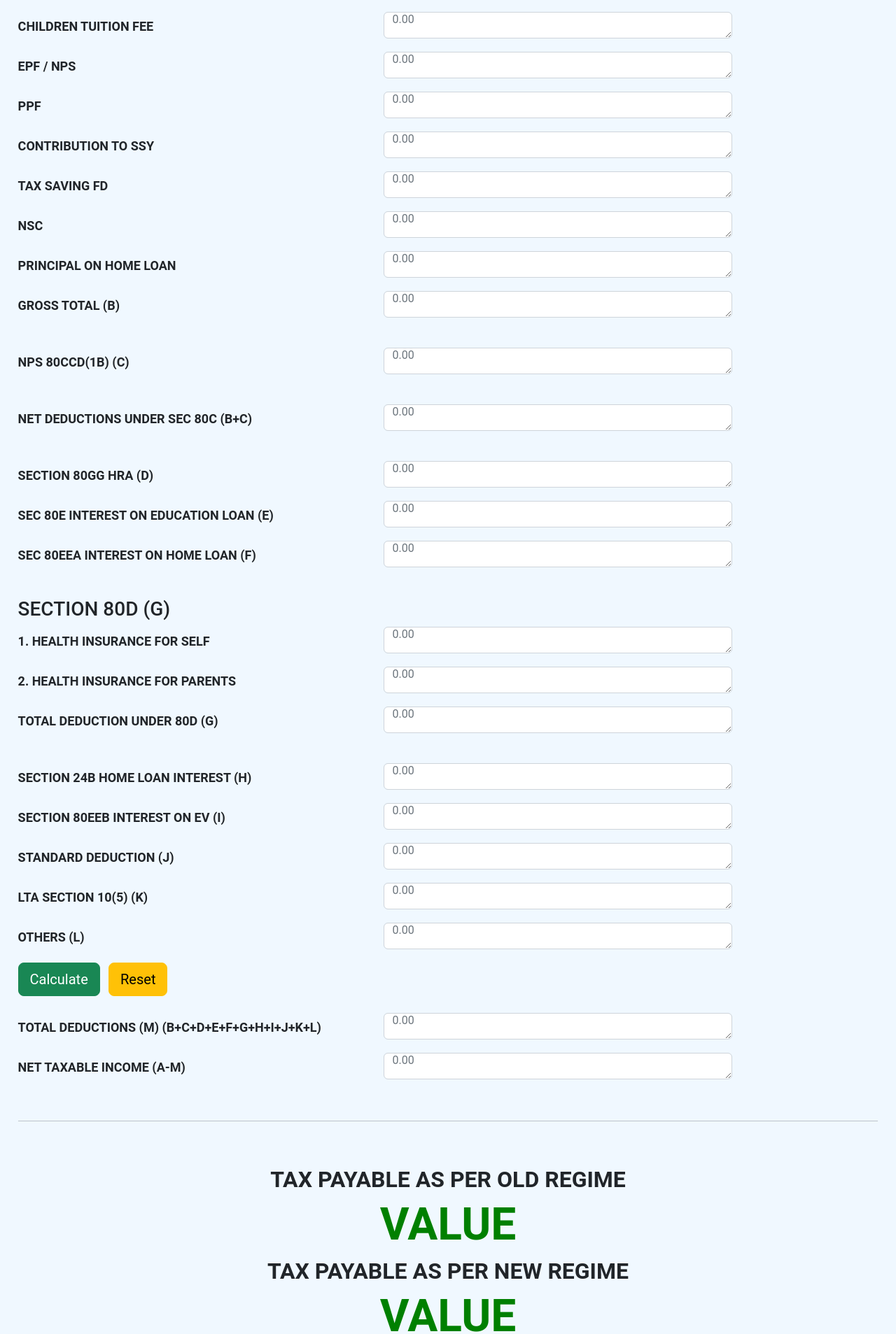
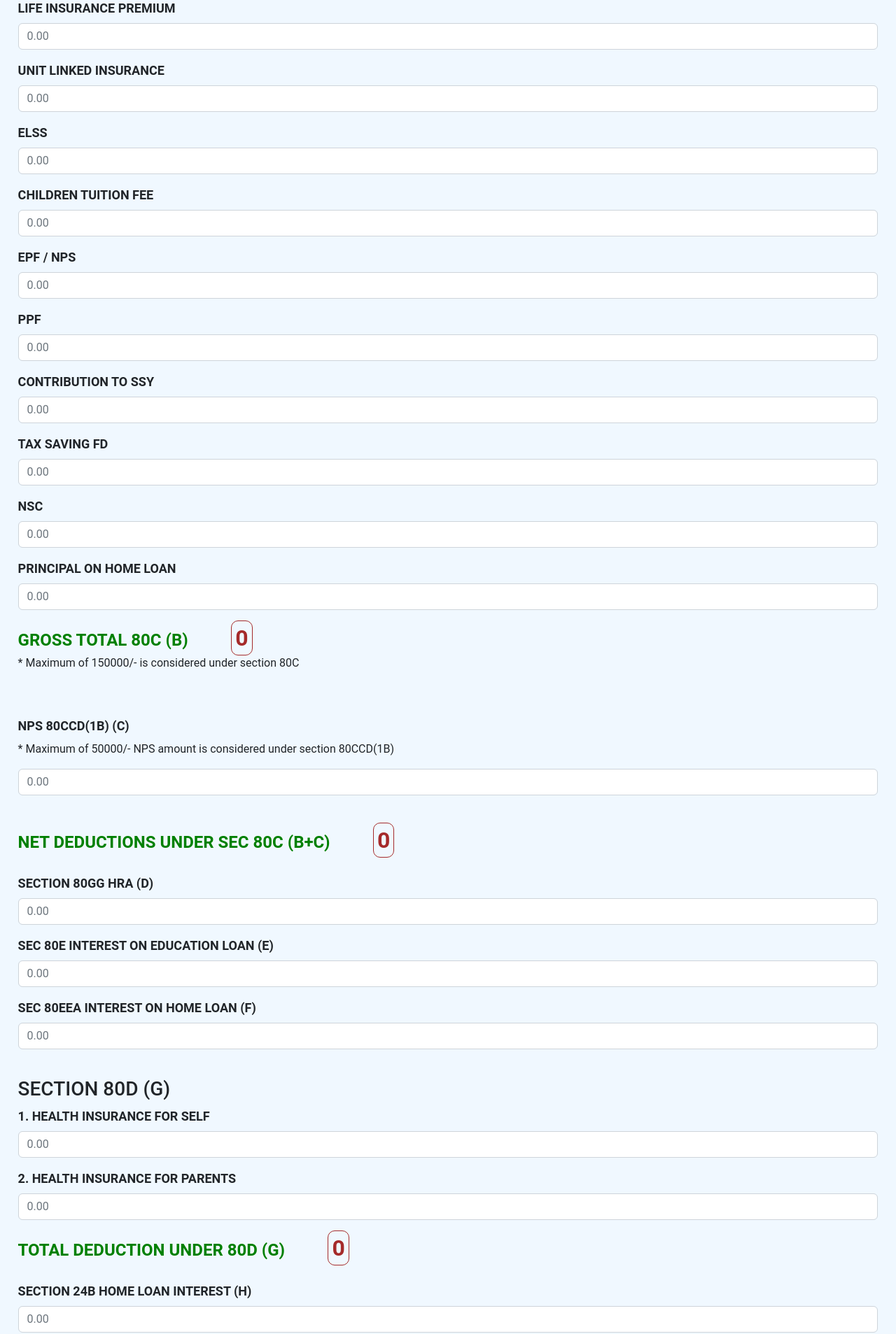
Before and after one commit to santhuvollala-js/income-tax-calculator-2023, a React (Create React App) app: page / in a window 1280 px wide. Shown: the part 855-2762 px from the top of the page at 70% size. Built offline with nearby package versions, Linux system fonts and the light colour scheme.

Commit message:
Completed calculations till sections B and C

```diff
--- a/src/App.css
+++ b/src/App.css
@@ -1,38 +1,15 @@
-.App {
-  text-align: center;
+.resultKey {
+  font-size: x-large;
+  font-weight: bolder;
+  color: green;
 }
 
-.App-logo {
-  height: 40vmin;
-  pointer-events: none;
+.resultValue {
+  font-size: xx-large;
+  font-weight: bolder;
+  color: brown;
+  margin-left: 5%;
+  padding: 5px;
+  border: 1px solid brown;
+  border-radius: 10px;
 }
-
-@media (prefers-reduced-motion: no-preference) {
-  .App-logo {
-    animation: App-logo-spin infinite 20s linear;
-  }
-}
-
-.App-header {
-  background-color: #282c34;
-  min-height: 100vh;
-  display: flex;
-  flex-direction: column;
-  align-items: center;
-  justify-content: center;
-  font-size: calc(10px + 2vmin);
-  color: white;
-}
-
-.App-link {
-  color: #61dafb;
-}
-
-@keyframes App-logo-spin {
-  from {
-    transform: rotate(0deg);
-  }
-  to {
-    transform: rotate(360deg);
-  }
-}
--- a/src/components/HomePage/HomePage.tsx
+++ b/src/components/HomePage/HomePage.tsx
@@ -7,8 +7,8 @@ const HomePage: FC<HomePageProps> = () => (
   <div className={styles.HomePage} data-testid="HomePage">
     <h1>IncomeTax Calculator - 2023</h1>
     <h3>
-      As there are slight changes in Income Tax NEW regime in India Budget 2023, this tool helps you to calculate your income tax based on your investments
-      and choose OLD vs NEW tax regimes.
+      As there are slight changes in Income Tax NEW regime in India Budget 2023, this tool calculates your income tax based on your investments
+      and helps you choose between OLD vs NEW tax regimes.
     </h3>
   </div>
 );
--- a/src/components/InputForm/InputForm.tsx
+++ b/src/components/InputForm/InputForm.tsx
@@ -1,80 +1,234 @@
-import React, { FC } from "react";
+import React, { FC, useState } from "react";
 import styles from "./InputForm.module.scss";
-import { Form, Button } from "reactstrap";
-import InputFormGroup from "../InputFormGroup/InputFormGroup";
+import { Form, Button, FormGroup, Label, Input } from "reactstrap";
 
 interface InputFormProps {}
 
-const InputForm: FC<InputFormProps> = () => (
+const InputForm: FC<InputFormProps> = () => {
+  const [data, setData] = useState({
+    name: "",
+    age: "",
+    parentsAge: "",
+    totalIncome: "",
+    lic: "",
+    uli: "",
+    elss: "",
+    tuition: "",
+    epf: "",
+    ppf: "",
+    ssy: "",
+    fd: "",
+    nsc: "",
+    pHomeLoan: "",
+    nps: "",
+    hra: "",
+    edu: "",
+    iHomeLoan: "",
+    sIns: "",
+    pIns: "",
+    iHomeLoan24B: "",
+    ev: "",
+    sDed: "",
+    lta: "",
+    others: ""
+  });
+
+  const { name, age, parentsAge, totalIncome, lic,
+    uli, elss, tuition, epf, ppf, ssy, fd, nsc, pHomeLoan,
+    nps, hra, edu, iHomeLoan, sIns, pIns, iHomeLoan24B, ev, sDed, lta, others } = data;
+
+  // const grossTotalB = 0;
+  // const total80C = 0;
+  // const total80D = 0;
+  // const totalDed = 0;
+  // const netTaxableIncome = 0;
+  // const oldRegimeTaxAmount = 0;
+  // const newRegimeTaxAmount = 0;
+
+  const [grossTotalB, setGrossTotalB]               = useState(0);
+  const [total80C, setTotal80C]                     = useState(0);
+  const [total80D, setTotal80D]                     = useState(0);
+  const [totalDed, setTotalDed]                     = useState(0);
+  const [netTaxableIncome, setNetTaxableIncome]     = useState(0);
+  const [oldRegimeTaxAmount, setOldRegimeTaxAmount] = useState(0);
+  const [newRegimeTaxAmount, setNewRegimeTaxAmount] = useState(0);
+
+  const handleInputChange = (event: React.ChangeEvent<HTMLInputElement>) => {
+    setData({...data, [event.target.name]:[event.target.value]});
+  }
+
+  const handleFinalSubmit = (e: React.FormEvent<HTMLFormElement>) => {
+    e.preventDefault();
+    const totalB =
+      Number(lic) +
+      Number(uli) +
+      Number(elss) +
+      Number(tuition) +
+      Number(epf) +
+      Number(ppf) +
+      Number(ssy) +
+      Number(fd) +
+      Number(nsc) +
+      Number(pHomeLoan);
+
+    const bPlusC = totalB + (Number(nps) >= 50000 ? 50000 : Number(nps));
+
+    console.log("Total 80C: " + totalB);
+    console.log("Total 80C + NPS: " + bPlusC);
+    setGrossTotalB(totalB >= 150000 ? 150000 : totalB);
+    setTotal80C(bPlusC);
+    // console.log(data);
+  };
+
+  return (
     <div className={styles.InputForm} data-testid="InputForm">
-    <Form>
-      <InputFormGroup name="NAME" placeholderValue=""/>
-      <InputFormGroup name="AGE" placeholderValue=""/>
-      <InputFormGroup name="PARENTS AGE" placeholderValue=""/>
-      <InputFormGroup name="TOTAL ANNUAL INCOME (A)" placeholderValue="0.00"/>
+      <Form onSubmit={handleFinalSubmit}>
+        <FormGroup>
+          <Label for="nameID">NAME</Label>
+          <Input id="nameID" name="name" onChange={handleInputChange} value={name} />
+        </FormGroup>
+        <FormGroup>
+          <Label for="ageID">AGE</Label>
+          <Input id="ageID" name="age" onChange={handleInputChange} value={age} />
+        </FormGroup>
+        <FormGroup>
+          <Label for="pAgeID">PARENTS AGE</Label>
+          <Input id="pAgeID" name="parentsAge" onChange={handleInputChange} value={parentsAge} />
+        </FormGroup>
+        <FormGroup>
+          <Label for="tIncomeID">TOTAL ANNUAL INCOME (A)</Label>
+          <Input id="tIncomeID" name="totalIncome" placeholder="0.00" onChange={handleInputChange} value={totalIncome} />
+        </FormGroup>
         <br />
         <hr />
         <br />
         <h2>Enter Your Investments</h2>
+        <br />
         <h3>UNDER SECTION 80</h3>
         <h3>80C (B)</h3>
         <br />
-      <InputFormGroup name="LIFE INSURANCE PREMIUM" placeholderValue="0.00"/>
-      <InputFormGroup name="UNIT LINKED INSURANCE" placeholderValue="0.00"/>
-      <InputFormGroup name="ELSS" placeholderValue="0.00"/>
-      <InputFormGroup name="CHILDREN TUITION FEE" placeholderValue="0.00"/>
-      <InputFormGroup name="EPF / NPS" placeholderValue="0.00"/>
-      <InputFormGroup name="PPF" placeholderValue="0.00"/>
-      <InputFormGroup name="CONTRIBUTION TO SSY" placeholderValue="0.00"/>
-      <InputFormGroup name="TAX SAVING FD" placeholderValue="0.00"/>
-      <InputFormGroup name="NSC" placeholderValue="0.00"/>
-      <InputFormGroup name="PRINCIPAL ON HOME LOAN" placeholderValue="0.00"/>
-      {/* RESULT */}
-      <InputFormGroup name="GROSS TOTAL  (B)" placeholderValue="0.00"/>
+        <FormGroup>
+          <Label for="licID">LIFE INSURANCE PREMIUM</Label>
+          <Input id="licID" name="lic" placeholder="0.00" onChange={handleInputChange} value={lic} />
+        </FormGroup>
+        <FormGroup>
+          <Label for="uliID">UNIT LINKED INSURANCE</Label>
+          <Input id="uliID" name="uli" placeholder="0.00" onChange={handleInputChange} value={uli} />
+        </FormGroup>
+        <FormGroup>
+          <Label for="elssID">ELSS</Label>
+          <Input id="elssID" name="elss" placeholder="0.00" onChange={handleInputChange} value={elss} />
+        </FormGroup>
+        <FormGroup>
+          <Label for="tuitionID">CHILDREN TUITION FEE</Label>
+          <Input id="tuitionID" name="tuition" placeholder="0.00" onChange={handleInputChange} value={tuition} />
+        </FormGroup>
+        <FormGroup>
+          <Label for="epfID">EPF / NPS</Label>
+          <Input id="epfID" name="epf" placeholder="0.00" onChange={handleInputChange} value={epf} />
+        </FormGroup>
+        <FormGroup>
+          <Label for="ppfID">PPF</Label>
+          <Input id="ppfID" name="ppf" placeholder="0.00" onChange={handleInputChange} value={ppf} />
+        </FormGroup>
+        <FormGroup>
+          <Label for="ssyID">CONTRIBUTION TO SSY</Label>
+          <Input id="ssyID" name="ssy" placeholder="0.00" onChange={handleInputChange} value={ssy} />
+        </FormGroup>
+        <FormGroup>
+          <Label for="fdID">TAX SAVING FD</Label>
+          <Input id="fdID" name="fd" placeholder="0.00" onChange={handleInputChange} value={fd} />
+        </FormGroup>
+        <FormGroup>
+          <Label for="nscID">NSC</Label>
+          <Input id="nscID" name="nsc" placeholder="0.00" onChange={handleInputChange} value={nsc} />
+        </FormGroup>
+        <FormGroup>
+          <Label for="pHomeLoanID">PRINCIPAL ON HOME LOAN</Label>
+          <Input id="pHomeLoanID" name="pHomeLoan" placeholder="0.00" onChange={handleInputChange} value={pHomeLoan} />
+        </FormGroup>
+        <span className="resultKey">GROSS TOTAL 80C (B)</span><span className="resultValue">{grossTotalB}</span>
+        <p>* Maximum of 150000/- is considered under section 80C</p>
         <br />
-      <InputFormGroup name="NPS 80CCD(1B)  (C)" placeholderValue="0.00"/>
         <br />
-      {/* RESULT */}
-      <InputFormGroup name="NET DEDUCTIONS UNDER SEC 80C (B+C)" placeholderValue="0.00"/>
+        <FormGroup>
+          <Label for="npsID">NPS 80CCD(1B)  (C)</Label>
+          <p>* Maximum of 50000/- NPS amount is considered under section 80CCD(1B)</p>
+          <Input id="npsID" name="nps" placeholder="0.00" onChange={handleInputChange} value={nps} />
+        </FormGroup>
         <br />
-      <InputFormGroup name="SECTION 80GG HRA  (D)" placeholderValue="0.00"/>
-      <InputFormGroup name="SEC 80E INTEREST ON EDUCATION LOAN  (E)" placeholderValue="0.00"/>
-      <InputFormGroup name="SEC 80EEA INTEREST ON HOME LOAN  (F)" placeholderValue="0.00"/>
+        <span className="resultKey">NET DEDUCTIONS UNDER SEC 80C (B+C)</span><span className="resultValue">{total80C}</span>
+        <br />
+        <br />
+        <FormGroup>
+          <Label for="hraID">SECTION 80GG HRA  (D)</Label>
+          <Input id="hraID" name="hra" placeholder="0.00" onChange={handleInputChange} value={hra} />
+        </FormGroup>
+        <FormGroup>
+          <Label for="eduID">SEC 80E INTEREST ON EDUCATION LOAN  (E)</Label>
+          <Input id="eduID" name="edu" placeholder="0.00" onChange={handleInputChange} value={edu} />
+        </FormGroup>
+        <FormGroup>
+          <Label for="iHomeLoanID">SEC 80EEA INTEREST ON HOME LOAN  (F)</Label>
+          <Input id="iHomeLoanID" name="iHomeLoan" placeholder="0.00" onChange={handleInputChange} value={iHomeLoan} />
+        </FormGroup>
         <br />
         <h3>SECTION 80D (G)</h3>
-      <InputFormGroup name="1. HEALTH INSURANCE FOR SELF" placeholderValue="0.00"/>
-      <InputFormGroup name="2. HEALTH INSURANCE FOR PARENTS" placeholderValue="0.00"/>
-      {/* RESULT */}
-      <InputFormGroup name="TOTAL DEDUCTION UNDER 80D  (G)" placeholderValue="0.00"/>
+        <FormGroup>
+          <Label for="sInsID">1. HEALTH INSURANCE FOR SELF</Label>
+          <Input id="sInsID" name="sIns" placeholder="0.00" onChange={handleInputChange} value={sIns} />
+        </FormGroup>
+        <FormGroup>
+          <Label for="pInsID">2. HEALTH INSURANCE FOR PARENTS</Label>
+          <Input id="pInsID" name="pIns" placeholder="0.00" onChange={handleInputChange} value={pIns} />
+        </FormGroup>
+        <span className="resultKey">TOTAL DEDUCTION UNDER 80D  (G)</span><span className="resultValue">{total80D}</span>
         <br />
-      <InputFormGroup name="SECTION 24B HOME LOAN INTEREST  (H)" placeholderValue="0.00"/>
-      <InputFormGroup name="SECTION 80EEB INTEREST ON EV  (I)" placeholderValue="0.00"/>
-      <InputFormGroup name="STANDARD DEDUCTION  (J)" placeholderValue="0.00"/>
-      <InputFormGroup name="LTA  SECTION 10(5)  (K)" placeholderValue="0.00"/>
-      <InputFormGroup name="OTHERS  (L)" placeholderValue="0.00"/>
-      <Button color="success" size="lg">
+        <br />
+        <FormGroup>
+          <Label for="iHomeLoan24BID">SECTION 24B HOME LOAN INTEREST  (H)</Label>
+          <Input id="iHomeLoan24BID" name="iHomeLoan24B" placeholder="0.00" onChange={handleInputChange} value={iHomeLoan24B} />
+        </FormGroup>
+        <FormGroup>
+          <Label for="evID">SECTION 80EEB INTEREST ON EV  (I)</Label>
+          <Input id="evID" name="ev" placeholder="0.00" onChange={handleInputChange} value={ev} />
+        </FormGroup>
+        <FormGroup>
+          <Label for="sDedID">STANDARD DEDUCTION  (J)</Label>
+          <Input id="sDedID" name="sDed" placeholder="0.00" onChange={handleInputChange} value={sDed} />
+        </FormGroup>
+        <FormGroup>
+          <Label for="ltaID">LTA  SECTION 10(5)  (K)</Label>
+          <Input id="ltaID" name="lta" placeholder="0.00" onChange={handleInputChange} value={lta} />
+        </FormGroup>
+        <FormGroup>
+          <Label for="othersID">OTHERS  (L)</Label>
+          <Input id="othersID" name="others" placeholder="0.00" onChange={handleInputChange} value={others} />
+        </FormGroup>
+        <Button color="success" size="lg" type="submit">
           Calculate
         </Button>
-      <Button style={{marginLeft:"1%"}} color="warning" size="lg">
+        <Button style={{ marginLeft: "1%" }} color="warning" size="lg">
           Reset
         </Button>
         <br />
         <br />
-      {/* RESULT */}
-      <InputFormGroup name="TOTAL DEDUCTIONS (M) (B+C+D+E+F+G+H+I+J+K+L)" placeholderValue="0.00"/>
-      {/* RESULT */}
-      <InputFormGroup name="NET TAXABLE INCOME  (A-M)" placeholderValue="0.00"/>
+        <span className="resultKey">TOTAL DEDUCTIONS (M) (B+C+D+E+F+G+H+I+J+K+L)</span><span className="resultValue">{totalDed}</span>
+        <br />
+        <br />
+        <span className="resultKey">NET TAXABLE INCOME  (A-M)</span><span className="resultValue">{netTaxableIncome}</span>
       </Form>
       <br />
       <hr />
       <br />
       <br />
       <h2>TAX PAYABLE AS PER OLD REGIME</h2>
-    <h1 className="finalValue">VALUE</h1>
+      <h1 className="finalValue">{oldRegimeTaxAmount}</h1>
       <h2>TAX PAYABLE AS PER NEW REGIME</h2>
-    <h1 className="finalValue">VALUE</h1>
-    <div style={{height:"300px"}}></div>
+      <h1 className="finalValue">{newRegimeTaxAmount}</h1>
+      <div style={{ height: "300px" }}></div>
     </div>
   );
+};
 
 export default InputForm;
--- a/src/components/InputFormGroup/InputFormGroup.module.scss
+++ /dev/null
@@ -1,5 +0,0 @@
-.InputFormGroup {
-  textarea {
-    line-height: 0.5;
-  }
-}
--- a/src/components/InputFormGroup/InputFormGroup.tsx
+++ /dev/null
@@ -1,23 +0,0 @@
-import React, { FC } from "react";
-import styles from "./InputFormGroup.module.scss";
-import { FormGroup, Label, Col, Input } from "reactstrap";
-
-interface InputFormGroupProps {
-  name: string,
-  placeholderValue: string
-}
-
-const InputFormGroup: FC<InputFormGroupProps> = ({name, placeholderValue}) => (
-  <div className={styles.InputFormGroup} data-testid="InputFormGroup">
-    <FormGroup row>
-      <Label for="exampleText" sm={5}>
-        {name}
-      </Label>
-      <Col sm={5}>
-        <Input id="exampleText" name="text" type="textarea" placeholder={placeholderValue}/>
-      </Col>
-    </FormGroup>
-  </div>
-);
-
-export default InputFormGroup;
```
Also changed, not shown: src/components/Footer/Footer.tsx (+12 -3 lines), 2 other files (tests, documents, lock files or other folders). Lines whose indentation alone changed are shown as unchanged.
